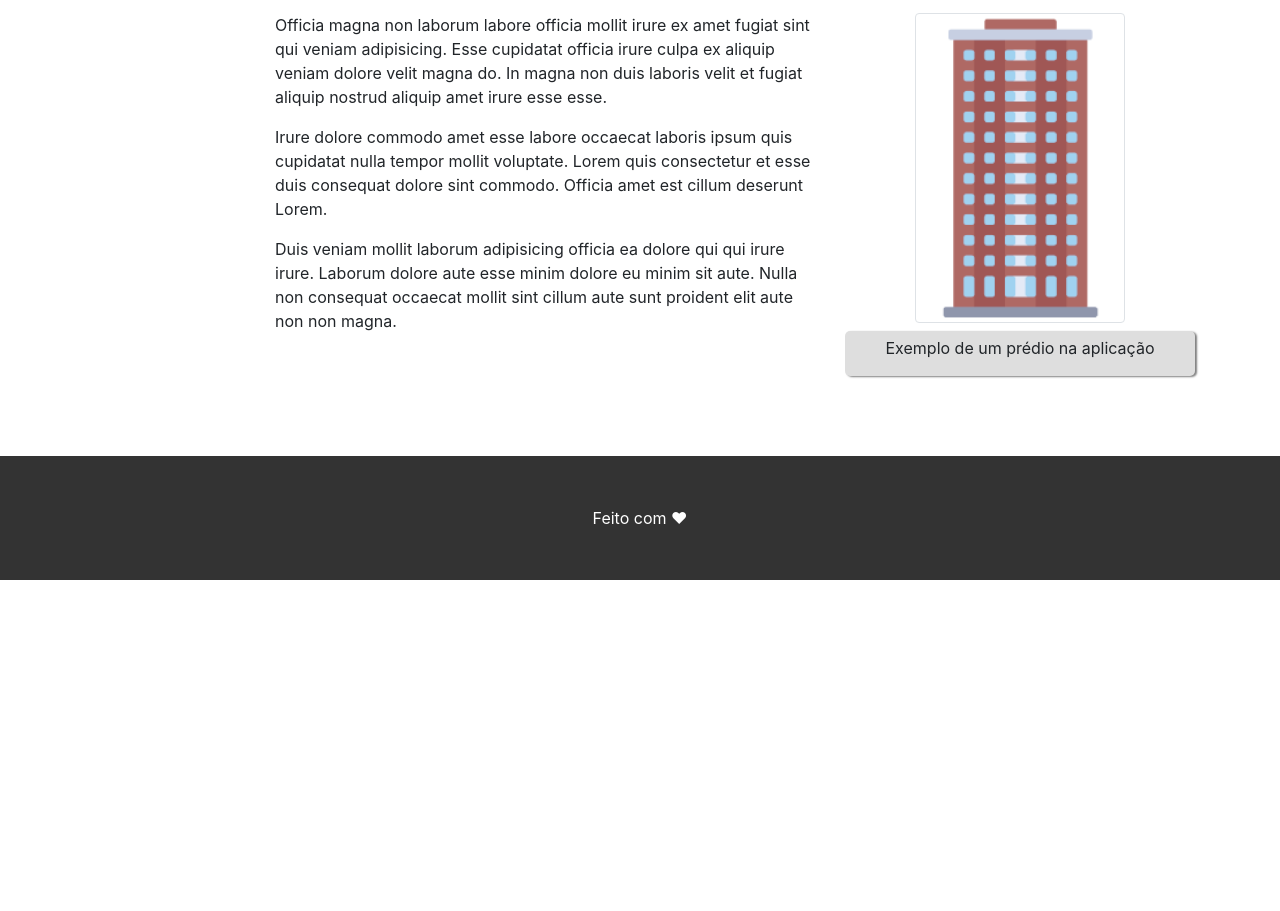
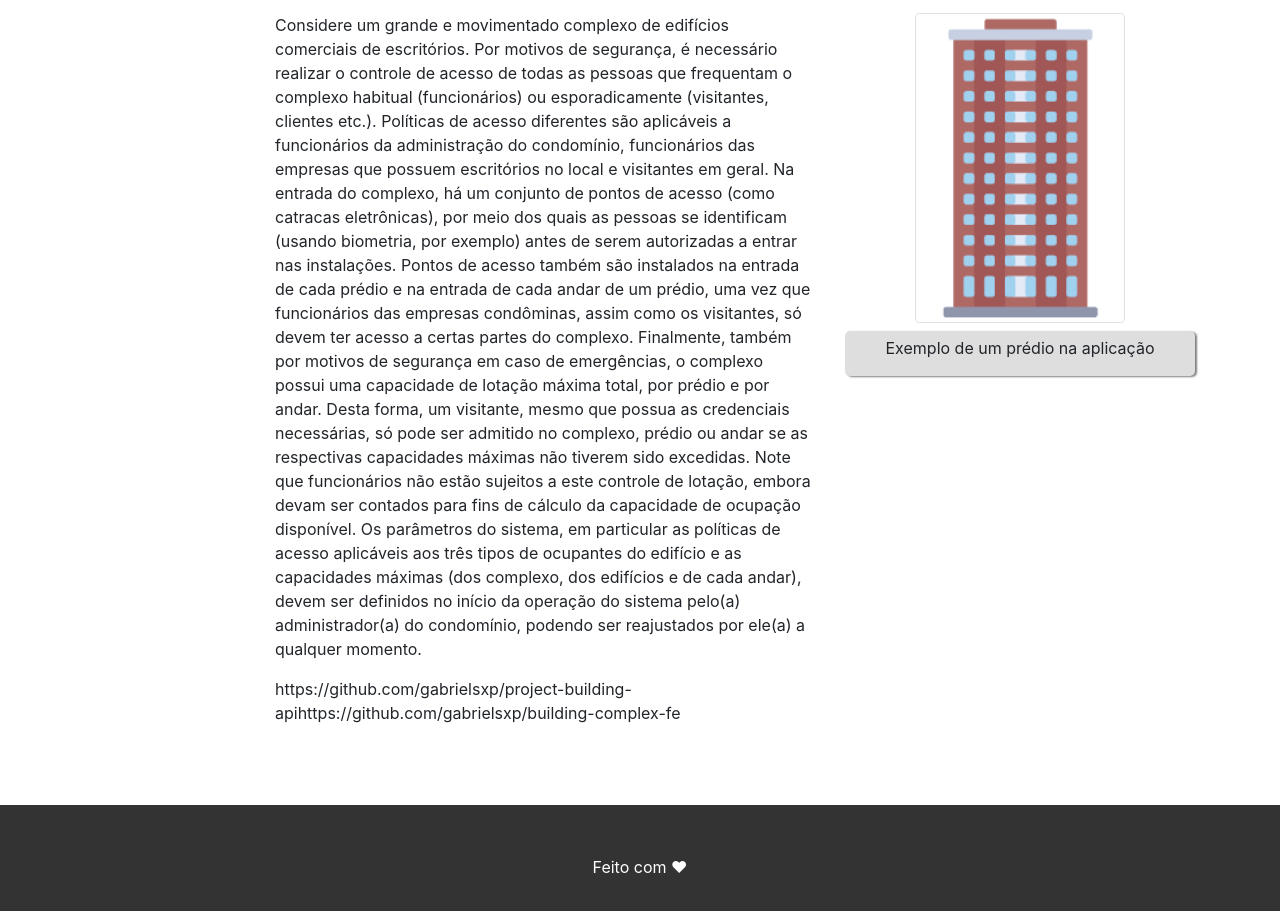
Before and after one commit to gabrielsxp/building-complex-fe, a React (Create React App) app: page / in a window 1280 px wide. Shown: the part 1080-1991 px from the top of the page. Before the commit the page ends 1660 px from the top, so only its background shows below. Built offline with nearby package versions, Linux system fonts and the light colour scheme.

Commit message:
Add files via upload

```diff
--- a/src/sections/About.js
+++ b/src/sections/About.js
@@ -50,9 +50,29 @@ const about = () => {
                 <hr className="styledHr"></hr>
                 <Row>
                     <Col lg={{ span: 6, offset: 2 }} md={8}>
-                        <p>Officia magna non laborum labore officia mollit irure ex amet fugiat sint qui veniam adipisicing. Esse cupidatat officia irure culpa ex aliquip veniam dolore velit magna do. In magna non duis laboris velit et fugiat aliquip nostrud aliquip amet irure esse esse.</p>
-                        <p>Irure dolore commodo amet esse labore occaecat laboris ipsum quis cupidatat nulla tempor mollit voluptate. Lorem quis consectetur et esse duis consequat dolore sint commodo. Officia amet est cillum deserunt Lorem.</p>
-                        <p>Duis veniam mollit laborum adipisicing officia ea dolore qui qui irure irure. Laborum dolore aute esse minim dolore eu minim sit aute. Nulla non consequat occaecat mollit sint cillum aute sunt proident elit aute non non magna.</p>
+                        <p>
+                        Considere um grande e movimentado complexo de edifícios comerciais de escritórios. Por
+						motivos de segurança, é necessário realizar o controle de acesso de todas as pessoas que
+						frequentam o complexo habitual (funcionários) ou esporadicamente (visitantes, clientes etc.).
+						Políticas de acesso diferentes são aplicáveis a funcionários da administração do condomínio,
+						funcionários das empresas que possuem escritórios no local e visitantes em geral. Na entrada do
+						complexo, há um conjunto de pontos de acesso (como catracas eletrônicas), por meio dos quais
+						as pessoas se identificam (usando biometria, por exemplo) antes de serem autorizadas a entrar
+						nas instalações. Pontos de acesso também são instalados na entrada de cada prédio e na
+						entrada de cada andar de um prédio, uma vez que funcionários das empresas condôminas,
+						assim como os visitantes, só devem ter acesso a certas partes do complexo. Finalmente,
+						também por motivos de segurança em caso de emergências, o complexo possui uma
+						capacidade de lotação máxima total, por prédio e por andar. Desta forma, um visitante, mesmo
+						que possua as credenciais necessárias, só pode ser admitido no complexo, prédio ou andar se
+						as respectivas capacidades máximas não tiverem sido excedidas. Note que funcionários não
+						estão sujeitos a este controle de lotação, embora devam ser contados para fins de cálculo da
+						capacidade de ocupação disponível. Os parâmetros do sistema, em particular as políticas de
+						acesso aplicáveis aos três tipos de ocupantes do edifício e as capacidades máximas (dos
+						complexo, dos edifícios e de cada andar), devem ser definidos no início da operação do sistema
+						pelo(a) administrador(a) do condomínio, podendo ser reajustados por ele(a) a qualquer momento.
+						</p>
+						<a>https://github.com/gabrielsxp/project-building-api</a>
+						<a>https://github.com/gabrielsxp/building-complex-fe</a>
                     </Col>
                     <Col lg={4} md={4}>
                         <div className="wrappingContent">
```
